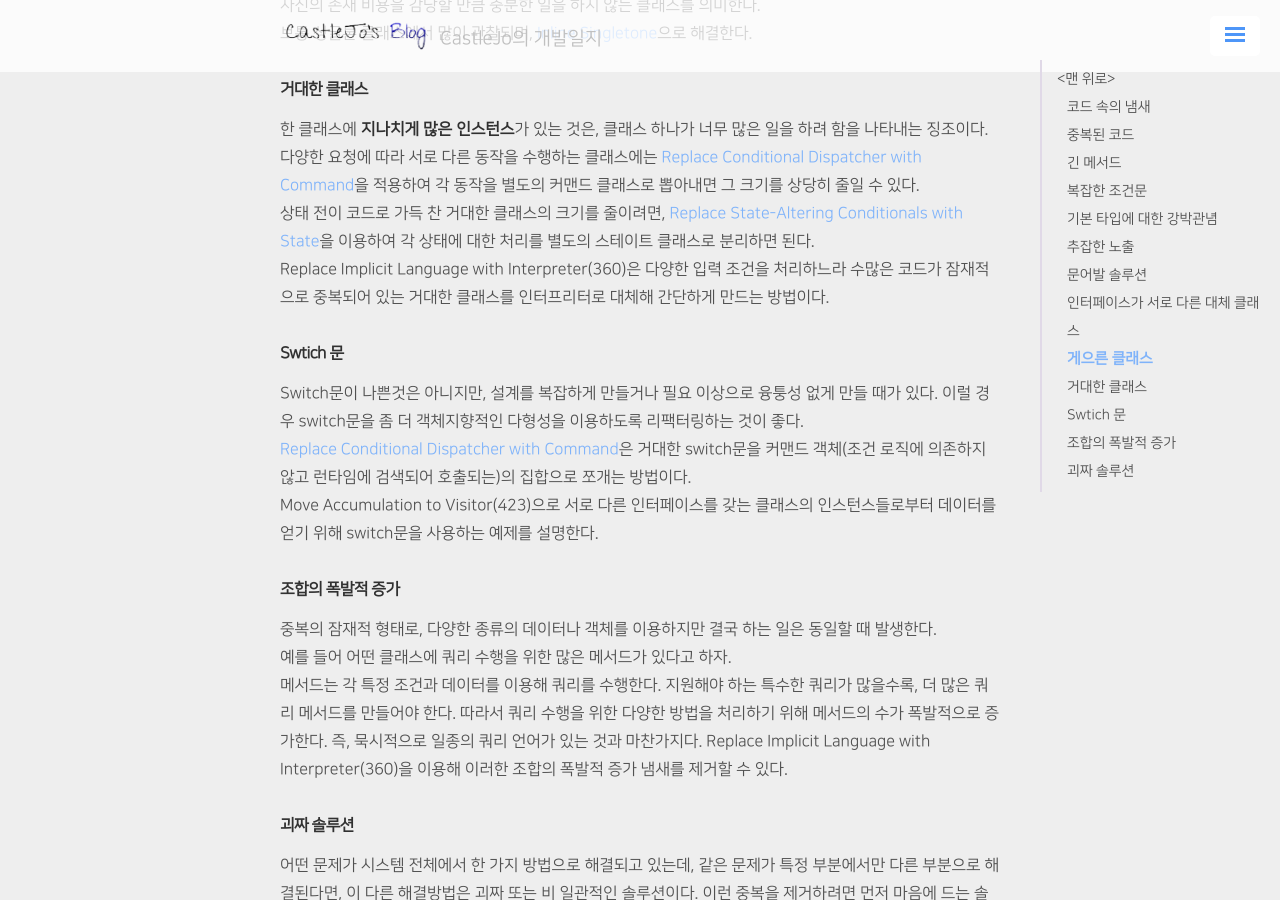
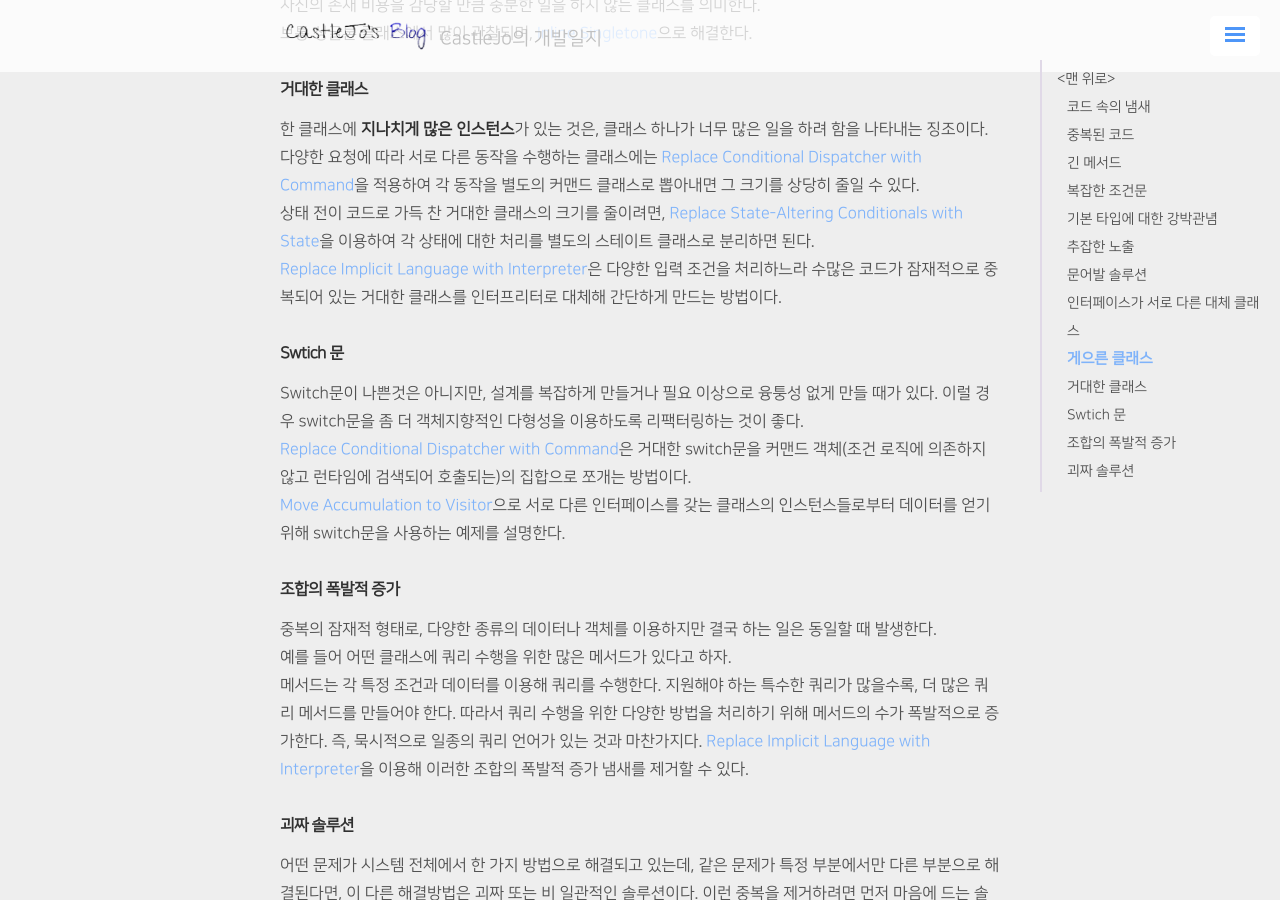
Before and after one commit to ukcastle/ukcastle.github.io, a Jekyll site: the page built from _posts/Refactoring/2021-04-12-RF-Ch4.md, in a window 1280 px wide and 900 px high, scrolled down 3337 px. Built offline with Jekyll 4.4.1, drawn with Linux system fonts in a browser that asks for light colours; nearby versions of some CDN libraries; a script that is not in the unit is left out; comment, search, counter and statistics services are not loaded; some of the changed text lies outside the part shown.

Commit message:
docs: href 110

```diff
--- a/_posts/Refactoring/2021-04-12-RF-Ch4.md
+++ b/_posts/Refactoring/2021-04-12-RF-Ch4.md
@@ -20,16 +20,16 @@ tag: [DesignPattern, Refactoring]
 |냄새|리팩터링|
 |:---:|:---:|
 |중복된 코드|[Form Template Method](https://jo631.github.io/refactoring/2021/04/16/Form-Template-Method/)<br>[Introduce Polymorphic Creation with Factory Method](https://jo631.github.io/refactoring/2021/04/13/Introduce-Polymorphic-Creation-with-Factory-Method/)<br>[Chain Constructors](https://jo631.github.io/refactoring/2021/04/13/Chain-Constructors/)<br>[Replace One/Many Distinctions with Composite](https://jo631.github.io/refactoring/2021/04/30/Replace-One-Many-Distinctions-with-Composite/)<br>[Extract Composite](https://jo631.github.io/refactoring/2021/04/28/Extract-Composite/)<br>[Unify interfaces with Adapter](https://jo631.github.io/refactoring/2021/05/10/Unify-Interface-with-Adapter/)<br>[Introduce Null Object](https://jo631.github.io/refactoring/2021/05/18/Introduce-Null-Object/)|
-|긴 메서드|[Compose Method](https://jo631.github.io/refactoring/2021/04/14/Compose-Method/)<br> [Move Accumulation to Collecting Parameter](https://jo631.github.io/refactoring/2021/04/27/Move-Accumulation-to-Collecting-Parameter/)<br>[Replace Conditional Dispatcher with Command](https://jo631.github.io/refactoring/2021/05/01/Replace-Conditional-Dispatcher-with-Command/)<br>Move Accumulation to Visitor(423)<br>[Replace Conditional Logic with Strategy](https://jo631.github.io/refactoring/2021/04/15/Replace-Conditional-Logic-with-Strategy/)|
+|긴 메서드|[Compose Method](https://jo631.github.io/refactoring/2021/04/14/Compose-Method/)<br> [Move Accumulation to Collecting Parameter](https://jo631.github.io/refactoring/2021/04/27/Move-Accumulation-to-Collecting-Parameter/)<br>[Replace Conditional Dispatcher with Command](https://jo631.github.io/refactoring/2021/05/01/Replace-Conditional-Dispatcher-with-Command/)<br>[Move Accumulation to Visitor](https://jo631.github.io/refactoring/2021/07/02/Move-Accumulation-to-Visitor/)<br>[Replace Conditional Logic with Strategy](https://jo631.github.io/refactoring/2021/04/15/Replace-Conditional-Logic-with-Strategy/)|
 |복잡한 조건문|[Replace Conditional Logic with Strategy](https://jo631.github.io/refactoring/2021/04/15/Replace-Conditional-Logic-with-Strategy/)<br>[Move Embellishment to Decorator](https://jo631.github.io/refactoring/2021/06/29/Move-Embellishment-to-Decorator/)<br>[Replace State-Altering Conditionals with State](https://jo631.github.io/refactoring/2021/05/13/Replace-State-Altering-Conditionals-with-State/)<br>[Introduce Null Object](https://jo631.github.io/refactoring/2021/05/18/Introduce-Null-Object/)|
-|기본 타입에 대한 강박관념|[Replace Type Code with Class](https://jo631.github.io/refactoring/2021/05/12/Replace-Type-Code-with-Class/)<br>[Replace State-Altering Conditionals with State](https://jo631.github.io/refactoring/2021/05/13/Replace-State-Altering-Conditionals-with-State/)<br>[Replace Conditional Logic with Strategy](https://jo631.github.io/refactoring/2021/04/15/Replace-Conditional-Logic-with-Strategy/)<br>[Replace Implicit Tree with Composite](https://jo631.github.io/refactoring/2021/04/19/Replace-Implicit-Tree-with-Composite/)<br>Replace Implicit Language with Interpreter(360)<br>[Move Embellishment to Decorator](https://jo631.github.io/refactoring/2021/06/29/Move-Embellishment-to-Decorator/)<br>[Encapsulate Composite with Builder](https://jo631.github.io/refactoring/2021/04/20/Encapsulate-Composite-with-Builder/)|
+|기본 타입에 대한 강박관념|[Replace Type Code with Class](https://jo631.github.io/refactoring/2021/05/12/Replace-Type-Code-with-Class/)<br>[Replace State-Altering Conditionals with State](https://jo631.github.io/refactoring/2021/05/13/Replace-State-Altering-Conditionals-with-State/)<br>[Replace Conditional Logic with Strategy](https://jo631.github.io/refactoring/2021/04/15/Replace-Conditional-Logic-with-Strategy/)<br>[Replace Implicit Tree with Composite](https://jo631.github.io/refactoring/2021/04/19/Replace-Implicit-Tree-with-Composite/)<br>[Replace Implicit Language with Interpreter](https://jo631.github.io/refactoring/2021/07/02/Replace-Implicit-Language-with-Interpreter/)<br>[Move Embellishment to Decorator](https://jo631.github.io/refactoring/2021/06/29/Move-Embellishment-to-Decorator/)<br>[Encapsulate Composite with Builder](https://jo631.github.io/refactoring/2021/04/20/Encapsulate-Composite-with-Builder/)|
 |추잡한 노출|[Encapsulate Classes with Factory](https://jo631.github.io/refactoring/2021/04/13/Encapsulate-Classes-with-Factory/)|
-|문어발 솔루션|Move Creation Knowledge to Factory(110)|
+|문어발 솔루션|[Move Creation Knowledge to Factory](https://jo631.github.io/refactoring/2021/07/02/Move-Creation-Knowledge-to-Factory/)|
 |인터페이스가 서로 다른 대체 클래스|[Unify interfaces with Adapter](https://jo631.github.io/refactoring/2021/05/10/Unify-Interface-with-Adapter/)|
 |게으른 클래스|[Inline Singletone](https://jo631.github.io/refactoring/2021/05/19/Inline-Singleton/)|
-|거대한 클래스|[Replace Conditional Dispatcher with Command](https://jo631.github.io/refactoring/2021/05/01/Replace-Conditional-Dispatcher-with-Command/)<br>[Replace State-Altering Conditionals with State](https://jo631.github.io/refactoring/2021/05/13/Replace-State-Altering-Conditionals-with-State/)<br>Replace Implicit Language with Interpreter(360)|
-|Switch 문|[Replace Conditional Dispatcher with Command](https://jo631.github.io/refactoring/2021/05/01/Replace-Conditional-Dispatcher-with-Command/)<br>Move Accumulation to Visitor(423)|
-|조합의 폭발적 증가|Replace Implicit Language with Interpreter(360)|
+|거대한 클래스|[Replace Conditional Dispatcher with Command](https://jo631.github.io/refactoring/2021/05/01/Replace-Conditional-Dispatcher-with-Command/)<br>[Replace State-Altering Conditionals with State](https://jo631.github.io/refactoring/2021/05/13/Replace-State-Altering-Conditionals-with-State/)<br>[Replace Implicit Language with Interpreter](https://jo631.github.io/refactoring/2021/07/02/Replace-Implicit-Language-with-Interpreter/)|
+|Switch 문|[Replace Conditional Dispatcher with Command](https://jo631.github.io/refactoring/2021/05/01/Replace-Conditional-Dispatcher-with-Command/)<br>[Move Accumulation to Visitor](https://jo631.github.io/refactoring/2021/07/02/Move-Accumulation-to-Visitor/)|
+|조합의 폭발적 증가|[Replace Implicit Language with Interpreter](https://jo631.github.io/refactoring/2021/07/02/Replace-Implicit-Language-with-Interpreter/)|
 |괴짜 솔루션|[Unify interfaces with Adapter](https://jo631.github.io/refactoring/2021/05/10/Unify-Interface-with-Adapter/)|
 
 #### 중복된 코드
@@ -88,18 +88,18 @@ tag: [DesignPattern, Refactoring]
 한 클래스에 **지나치게 많은 인스턴스**가 있는 것은, 클래스 하나가 너무 많은 일을 하려 함을 나타내는 징조이다.
 다양한 요청에 따라 서로 다른 동작을 수행하는 클래스에는 [Replace Conditional Dispatcher with Command](https://jo631.github.io/refactoring/2021/05/01/Replace-Conditional-Dispatcher-with-Command/)을 적용하여 각 동작을 별도의 커맨드 클래스로 뽑아내면 그 크기를 상당히 줄일 수 있다.
 상태 전이 코드로 가득 찬 거대한 클래스의 크기를 줄이려면, [Replace State-Altering Conditionals with State](https://jo631.github.io/refactoring/2021/05/13/Replace-State-Altering-Conditionals-with-State/)을 이용하여 각 상태에 대한 처리를 별도의 스테이트 클래스로 분리하면 된다.
-Replace Implicit Language with Interpreter(360)은 다양한 입력 조건을 처리하느라 수많은 코드가 잠재적으로 중복되어 있는 거대한 클래스를 인터프리터로 대체해 간단하게 만드는 방법이다.
+[Replace Implicit Language with Interpreter](https://jo631.github.io/refactoring/2021/07/02/Replace-Implicit-Language-with-Interpreter/)은 다양한 입력 조건을 처리하느라 수많은 코드가 잠재적으로 중복되어 있는 거대한 클래스를 인터프리터로 대체해 간단하게 만드는 방법이다.
 
 #### Swtich 문
 
 Switch문이 나쁜것은 아니지만, 설계를 복잡하게 만들거나 필요 이상으로 융퉁성 없게 만들 때가 있다. 이럴 경우 switch문을 좀 더 객체지향적인 다형성을 이용하도록 리팩터링하는 것이 좋다.
 [Replace Conditional Dispatcher with Command](https://jo631.github.io/refactoring/2021/05/01/Replace-Conditional-Dispatcher-with-Command/)은 거대한 switch문을 커맨드 객체(조건 로직에 의존하지 않고 런타임에 검색되어 호출되는)의 집합으로 쪼개는 방법이다.
-Move Accumulation to Visitor(423)으로 서로 다른 인터페이스를 갖는 클래스의 인스턴스들로부터 데이터를 얻기 위해 switch문을 사용하는 예제를 설명한다.
+[Move Accumulation to Visitor](https://jo631.github.io/refactoring/2021/07/02/Move-Accumulation-to-Visitor/)으로 서로 다른 인터페이스를 갖는 클래스의 인스턴스들로부터 데이터를 얻기 위해 switch문을 사용하는 예제를 설명한다.
 
 #### 조합의 폭발적 증가
 중복의 잠재적 형태로, 다양한 종류의 데이터나 객체를 이용하지만 결국 하는 일은 동일할 때 발생한다.
 예를 들어 어떤 클래스에 쿼리 수행을 위한 많은 메서드가 있다고 하자.
-메서드는 각 특정 조건과 데이터를 이용해 쿼리를 수행한다. 지원해야 하는 특수한 쿼리가 많을수록, 더 많은 쿼리 메서드를 만들어야 한다. 따라서 쿼리 수행을 위한 다양한 방법을 처리하기 위해 메서드의 수가 폭발적으로 증가한다. 즉, 묵시적으로 일종의 쿼리 언어가 있는 것과 마찬가지다. Replace Implicit Language with Interpreter(360)을 이용해 이러한 조합의 폭발적 증가 냄새를 제거할 수 있다.
+메서드는 각 특정 조건과 데이터를 이용해 쿼리를 수행한다. 지원해야 하는 특수한 쿼리가 많을수록, 더 많은 쿼리 메서드를 만들어야 한다. 따라서 쿼리 수행을 위한 다양한 방법을 처리하기 위해 메서드의 수가 폭발적으로 증가한다. 즉, 묵시적으로 일종의 쿼리 언어가 있는 것과 마찬가지다. [Replace Implicit Language with Interpreter](https://jo631.github.io/refactoring/2021/07/02/Replace-Implicit-Language-with-Interpreter/)을 이용해 이러한 조합의 폭발적 증가 냄새를 제거할 수 있다.
 
 #### 괴짜 솔루션
 
```
Also changed, not shown: _posts/Refactoring/2021-04-12-RF-Ch5.md (+3 -3 lines).
